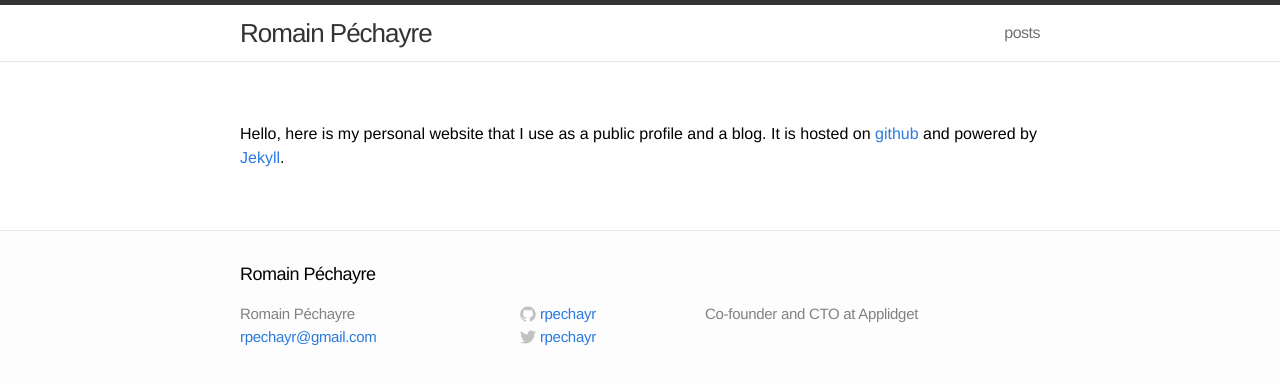
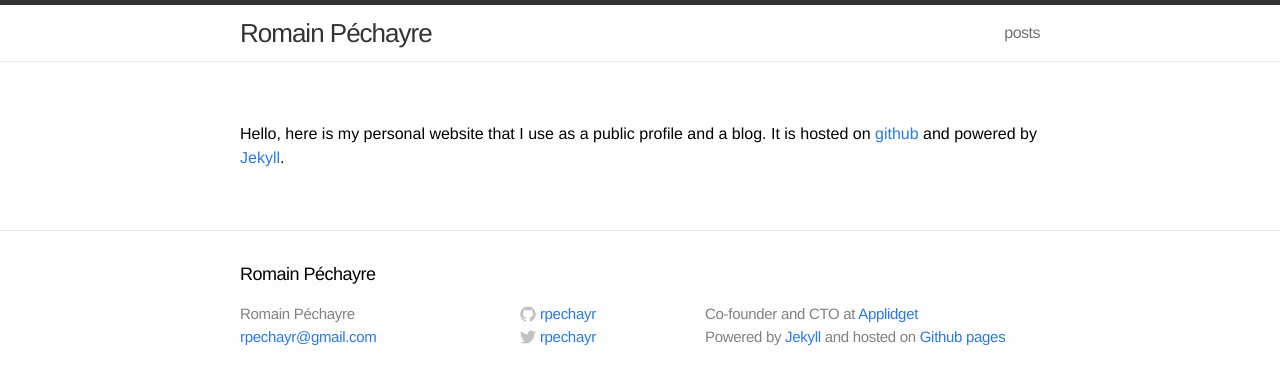
Before and after one commit to rpechayr/old-www, a Jekyll site: the page built from about.md, in a window 1280 px wide. Shown: the top 385 px of the page. Built offline with Jekyll 4.4.1, drawn with Linux system fonts in a browser that asks for light colours; part of the change alters nothing that is shown.

Commit message:
Update footer and site description

```diff
--- a/_config.yml
+++ b/_config.yml
@@ -1,7 +1,7 @@
 # Site settings
 title: Romain Péchayre
 email: rpechayr@gmail.com
-description: "Co-founder and CTO at Applidget"
+description: "Co-founder and CTO at <a href='http://www.applidget.com'>Applidget</a>"
 baseurl: ""
 url: "http://romain.pechayre.me"
 twitter_username: rpechayr
--- a/_includes/footer.html
+++ b/_includes/footer.html
@@ -54,6 +54,7 @@
 
     <div class="footer-col-3 column">
       <p class="text">{{ site.description }}</p>
+      <p class="text">Powered by <a href="http://jekyllrb.com/">Jekyll</a> and hosted on <a href="https://pages.github.com/">Github pages</a></p>
     </div>
 
   </div>
```
